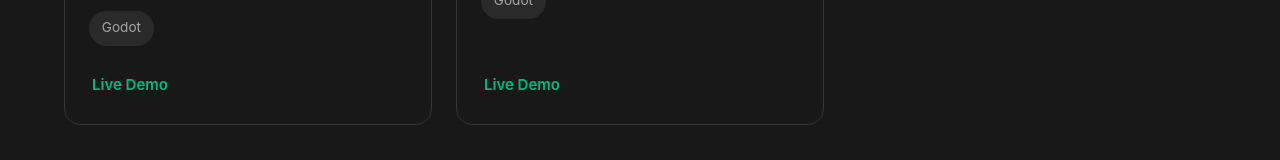
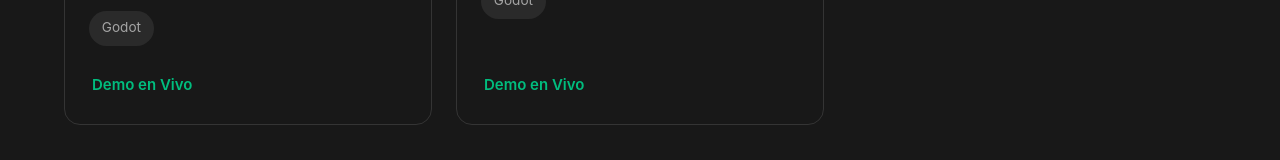
Before and after one commit to GoDie910/personal-website, a Vue app: page /projects in a window 1280 px wide. Shown: the part 1602-1762 px from the top of the page. Built offline with nearby package versions, Linux system fonts and the light colour scheme.

Commit message:
Projects: Card: translations

```diff
--- a/src/components/projects/ProjectCard.vue
+++ b/src/components/projects/ProjectCard.vue
@@ -26,7 +26,7 @@
         target="_blank"
         rel="noopener noreferrer"
       >
-        GitHub
+        {{ t('projects.repo') }}
       </a>
 
       <a
@@ -35,7 +35,7 @@
         target="_blank"
         rel="noopener noreferrer"
       >
-        Live Demo
+        {{ t('projects.demo') }}
       </a>
     </div>
   </article>
--- a/src/translations/en/projects.ts
+++ b/src/translations/en/projects.ts
@@ -3,4 +3,6 @@ export default {
   title: "Things I've built.",
   description:
     'A collection of software products, web applications, and game development projects focused on creating useful and engaging experiences.',
+  repo: 'GitHub',
+  demo: 'Live Demo',
 }
--- a/src/translations/es/projects.ts
+++ b/src/translations/es/projects.ts
@@ -3,4 +3,6 @@ export default {
   title: 'Cosas que he construido.',
   description:
     'Una colección de productos de software, aplicaciones web y proyectos de desarrollo de videojuegos enfocados en crear experiencias útiles y atractivas.',
+  repo: 'GitHub',
+  demo: 'Demo en Vivo',
 }
--- a/src/translations/pt/projects.ts
+++ b/src/translations/pt/projects.ts
@@ -3,4 +3,6 @@ export default {
   title: 'Coisas que construí.',
   description:
     'Uma coleção de produtos de software, aplicações web e projetos de desenvolvimento de jogos focados em criar experiências úteis e envolventes.',
+  repo: 'GitHub',
+  demo: 'Demonstração ao Vivo',
 }
```
